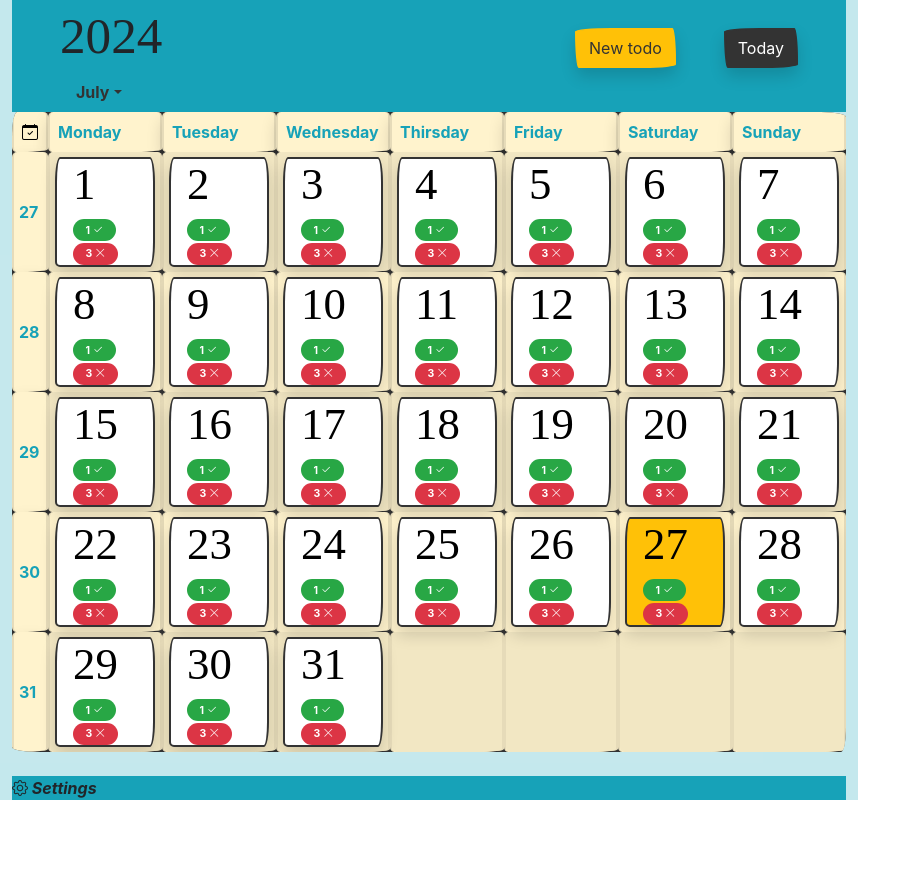
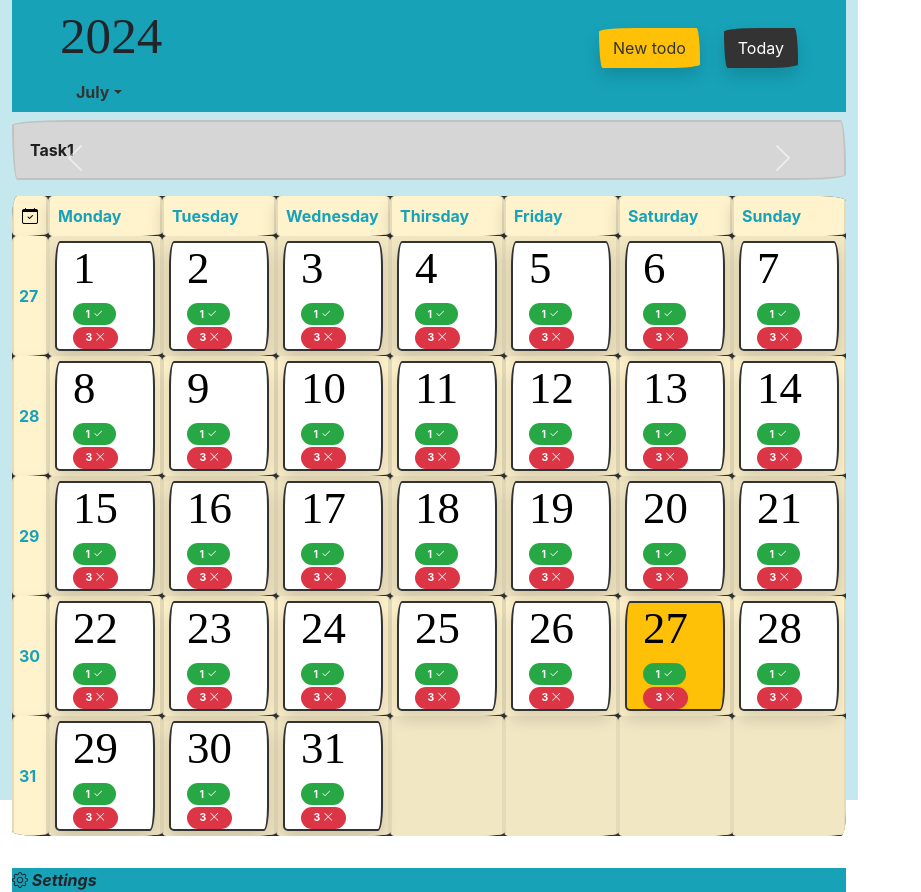
Before and after one commit to rucsna/CheckMate, a React (Vite) app in the folder CheckMateClient/: page / in a window 1280 px wide. Shown: the whole page, without its empty margins (0-921 px from the left). Before the commit the page ends 800 px from the top, so only its background shows below. Built offline with nearby package versions, Linux system fonts and the light colour scheme; a web font is replaced by a local one.

Commit message:
feat: add task displayer to Layout

```diff
--- a/CheckMateClient/src/Pages/Layout.jsx
+++ b/CheckMateClient/src/Pages/Layout.jsx
@@ -6,6 +6,7 @@ import NavItem from "react-bootstrap/esm/NavItem";
 import { useContext } from "react";
 import { StateContext } from "../StateContext";
 import Button from "react-bootstrap/esm/Button";
+import CurrentTaskDisplayer from "../Components/CurrentTaskDisplayer";
 
 
 const months = ['January', 'February', 'March', 'April', 'May', 'June', 'July', 'August', 'September', 'October', 'November', 'December'];
@@ -26,7 +27,7 @@ const Layout = ({ children, handleMonthChange }) => {
       <Nav className="bg-info flex-column">
         <div className="d-flex align-items-center">
           <NavItem className="ms-5 mt-2"><h1>{currentDate.getFullYear()}</h1></NavItem>
-          <Button variant="warning" className="ms-auto me-5 mt-4 text-primary shadow" onClick={() => children.setAddTaskShow(true)}>New todo</Button>
+          <Button variant="warning" className="ms-auto me-4 mt-4 text-primary shadow" onClick={() => children.setAddTaskShow(true)}>New todo</Button>
           <Button className="me-5 mt-4 shadow" onClick={handleClick}>Today</Button>
         </div>
         <NavDropdown className="ms-5" title={selectedMonth} id="month-dropdown" onSelect={handleMonthChange}>
@@ -35,7 +36,10 @@ const Layout = ({ children, handleMonthChange }) => {
           ))}
         </NavDropdown>
       </Nav>
+      <CurrentTaskDisplayer />
+      <div className="flex-grow">
       {children.component}
+      </div>
       <Footer setStartDay={children.setStartDay}/>
     </Container>
   );
```
